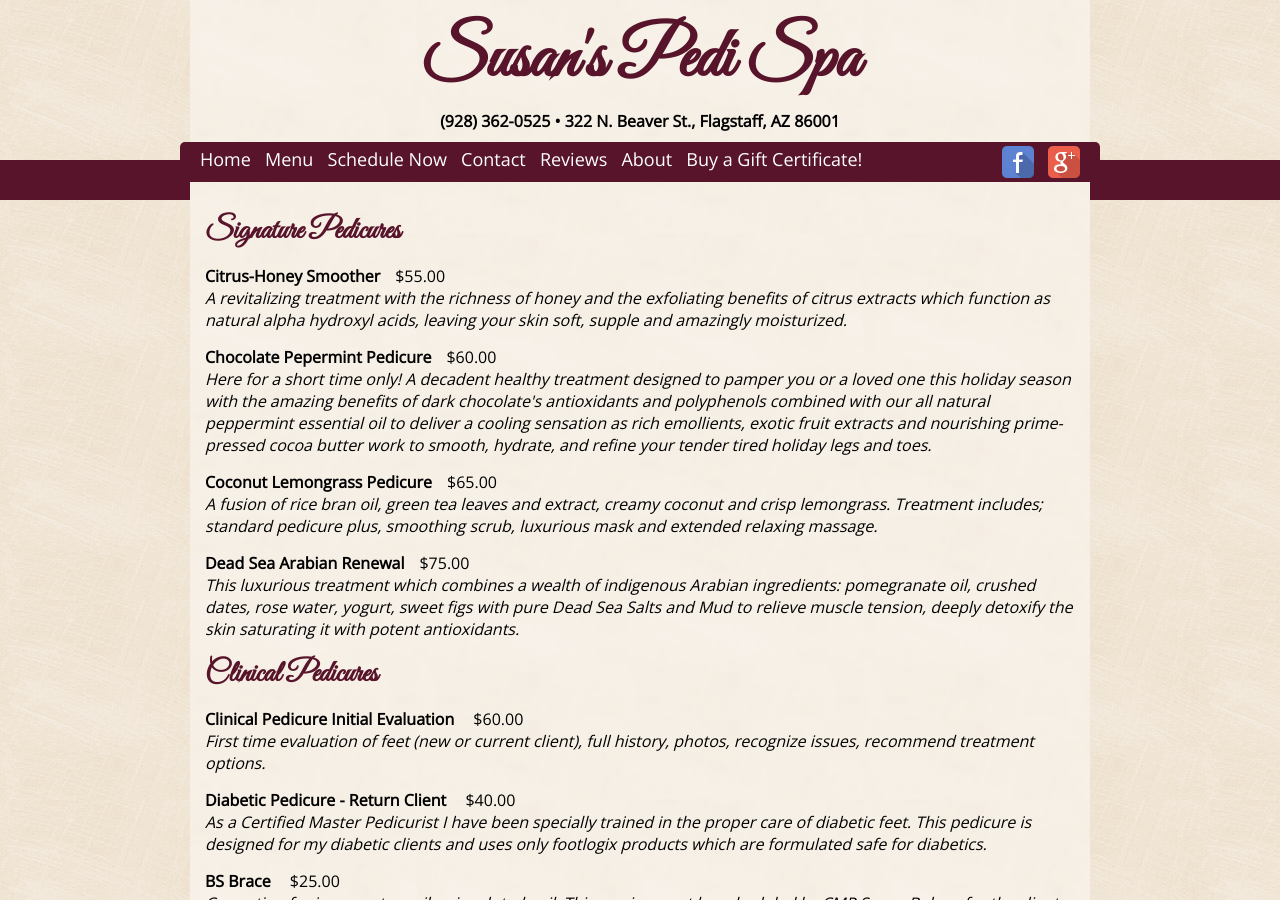
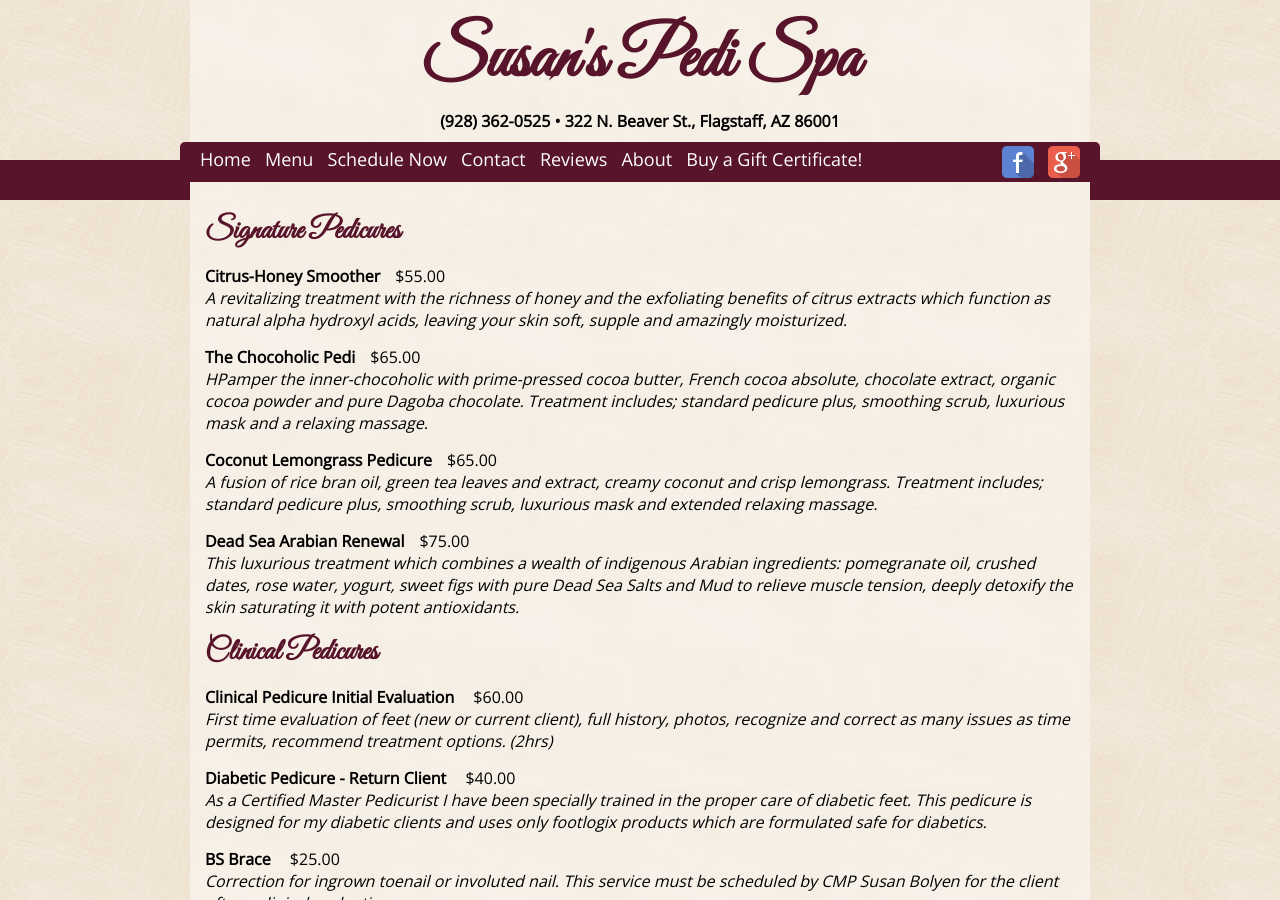
Before and after one commit to susanspedispa/susanspedispa.github.io, a Jekyll site: the page built from menu.html, in a window 1280 px wide and 900 px high. Built offline with Jekyll 4.4.1, drawn with Linux system fonts in a browser that asks for light colours.

Commit message:
Update menu.html

```diff
--- a/_includes/menu.html
+++ b/_includes/menu.html
@@ -6,8 +6,8 @@
 <div class="treatmentDescription">A revitalizing treatment with the richness of honey and the exfoliating benefits of citrus extracts which function as natural alpha hydroxyl acids, leaving your skin soft, supple and amazingly moisturized.</div>
 </div>
 <div class="treatment">
-<span class="treatmentName">Chocolate Pepermint Pedicure</span><span class="treatmentPrice">$60.00 </span>
-<div class="treatmentDescription">Here for a short time only! A decadent healthy treatment designed to pamper you or a loved one this holiday season with the amazing benefits of dark chocolate's antioxidants and polyphenols combined with our all natural peppermint essential oil to deliver a cooling sensation as rich emollients, exotic fruit extracts and nourishing prime-pressed cocoa butter work to smooth, hydrate, and refine your tender tired holiday legs and toes.   </div>
+<span class="treatmentName">The Chocoholic Pedi</span><span class="treatmentPrice">$65.00 </span>
+<div class="treatmentDescription">HPamper the inner-chocoholic with prime-pressed cocoa butter, French cocoa absolute, chocolate extract, organic cocoa powder and pure Dagoba chocolate. Treatment includes; standard pedicure plus, smoothing scrub, luxurious mask and a relaxing massage.   </div>
 </div>
 <div class="treatment">
 <span class="treatmentName">Coconut Lemongrass Pedicure</span><span class="treatmentPrice">$65.00 </span>
@@ -21,9 +21,10 @@
 
 <div class="treatment">
 <span class="treatmentName">Clinical Pedicure Initial Evaluation</span> <span class="treatmentPrice">$60.00</span>
-<div class="treatmentDescription">First time evaluation of feet (new or current client), full history, photos, recognize issues, recommend treatment options.</div>
+<div class="treatmentDescription">First time evaluation of feet (new or current client), full history, photos, recognize and correct as many issues as time permits, recommend treatment options. (2hrs) </div>
+
+
 </div>
-
 <div class="treatment">
 <span class="treatmentName">Diabetic Pedicure - Return Client</span> <span class="treatmentPrice">$40.00</span>
 <div class="treatmentDescription">As a Certified Master Pedicurist I have been specially trained in the proper care of diabetic feet. This pedicure is designed for my diabetic clients and uses only footlogix products which are formulated safe for diabetics.</div>
```
